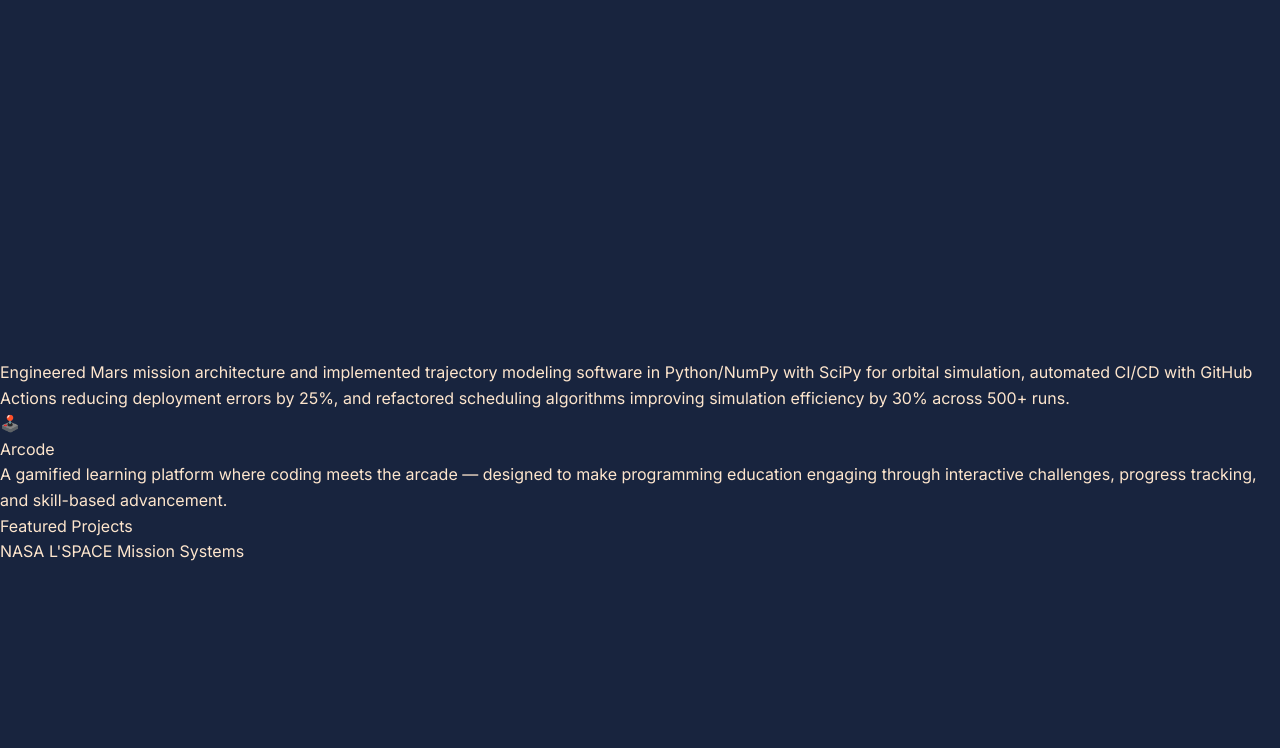
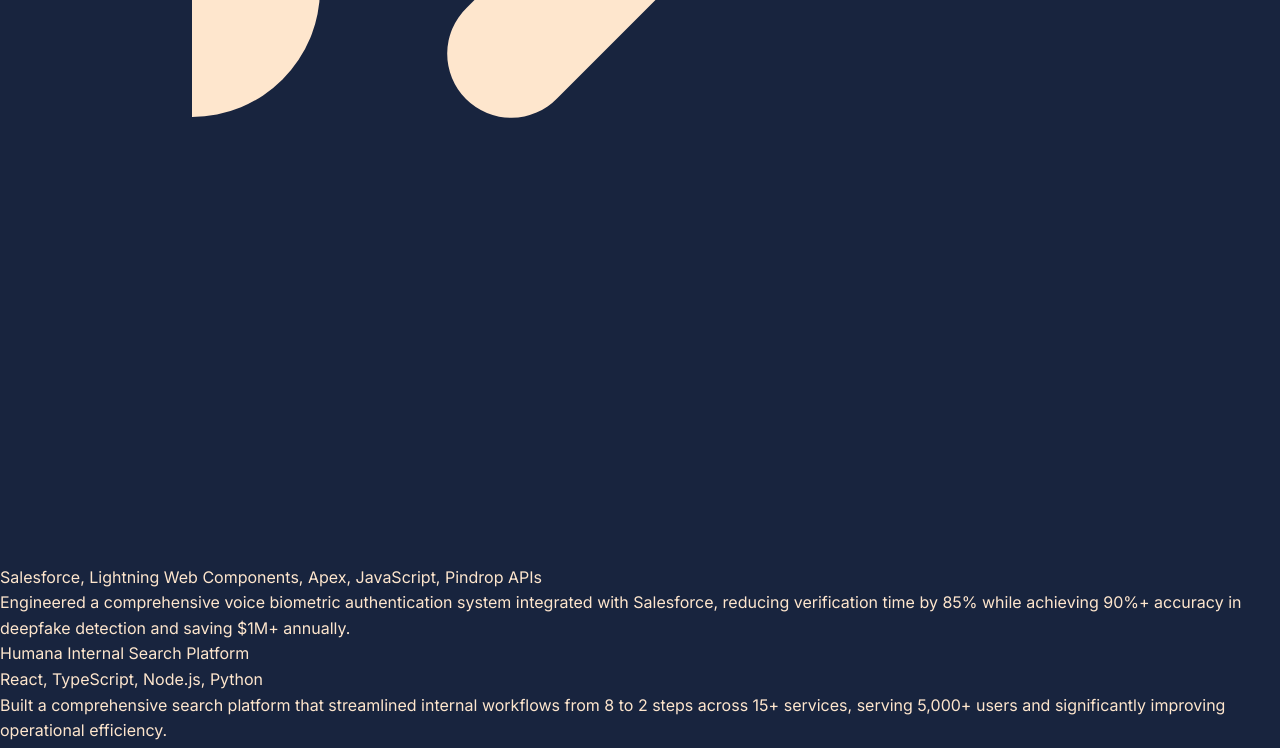
Before and after one commit to HavishPallerla/Havi.sh, a Next.js app: page /projects in a window 1280 px wide. Shown: the part 2000-2748 px from the top of the page. Built offline with nearby package versions, Linux system fonts and the light colour scheme.

Commit message:
redesigned

```diff
--- a/src/app/projects/page.js
+++ b/src/app/projects/page.js
@@ -29,13 +29,6 @@ export default function Projects() {
       external: false
     },
     {
-      title: "NASA L'SPACE",
-      description: "Engineered Mars mission architecture and implemented trajectory modeling software in Python/NumPy with SciPy for orbital simulation, automated CI/CD with GitHub Actions reducing deployment errors by 25%, and refactored scheduling algorithms improving simulation efficiency by 30% across 500+ runs.",
-      icon: "🚀",
-      link: "/nasa-lspace-report.pdf",
-      external: true
-    },
-    {
       title: "Arcode",
       description: "A gamified learning platform where coding meets the arcade — designed to make programming education engaging through interactive challenges, progress tracking, and skill-based advancement.",
       icon: "🕹️",
@@ -46,13 +39,6 @@ export default function Projects() {
 
   const detailedProjects = [
     {
-      title: "NASA L'SPACE Mission Systems",
-      technologies: "Python, NumPy, SciPy, GitHub Actions, Docker",
-      description: "Engineered Mars mission architecture and implemented trajectory modeling software in Python/NumPy with SciPy for orbital simulation, contributing to a proposal selected from 200+ teams. Automated CI/CD with GitHub Actions and Docker, reducing Mars mission software deployment errors by 25%. Refactored Python scheduling algorithms with SciPy to improve simulation efficiency by 30% across 500+ runs.",
-      link: "/nasa-lspace-report.pdf",
-      external: true
-    },
-    {
       title: "Smart Email Triage System",
       technologies: "Python, NLP, Machine Learning",
       description: "Developed an intelligent NLP-powered email classification system for Auto-Owners Insurance that automatically analyzes customer support emails, classifies them into predefined categories, and intelligently routes each email to the appropriate department, reducing manual sorting efforts and accelerating response times."
@@ -60,19 +46,26 @@ export default function Projects() {
     {
       title: "VoiceBiometric Auth",
       technologies: "Salesforce, Lightning Web Components, Apex, JavaScript, Pindrop APIs",
-      description: "Engineered a comprehensive voice biometric authentication system integrated with Salesforce, reducing verification time by 85% while achieving 90%+ accuracy in deepfake detection and saving $25M+ annually.",
+      description: "Engineered a comprehensive voice biometric authentication system integrated with Salesforce, reducing verification time by 85% while achieving 90%+ accuracy in deepfake detection and saving $1M+ annually.",
       link: "https://drive.google.com/file/d/1Lmn3-5jUhpCsGRjEWh9d7bBgYbVW_1YB/view",
       external: true
     },
     {
       title: "Humana Internal Search Platform",
       technologies: "React, TypeScript, Node.js, Python",
-      description: "Built a comprehensive search platform that streamlined internal workflows from 8 to 2 steps across 15+ services, serving 10,000+ users and significantly improving operational efficiency."
+      description: "Built a comprehensive search platform that streamlined internal workflows from 8 to 2 steps across 15+ services, serving 5,000+ users and significantly improving operational efficiency."
     },
     {
       title: "AI Coding Assistant",
-      technologies: "React, Node.js, OpenAI API, JavaScript, Python, Java",
-      description: "Engineered an AI coding assistant using React and Node.js that serves 500+ developers, delivering intelligent code suggestions with OpenAI API integration and custom prompt optimization for multiple programming languages."
+      technologies: "OpenAI API, Microsoft Copilot, Azure DevOps, React, Node.js",
+      description: "Developed an internal AI chatbot for 500+ employees using OpenAI models integrated with Microsoft Copilot tools, saving 20+ hours/month by guiding Agile teams and aligning with Product Owner needs. Increased model accuracy by 35% and deployment speed by 15% through refined prompts and optimized Azure DevOps pipelines. Engineered API test functions to streamline data validation and cut testing time by 20%."
+    },
+    {
+      title: "NASA L'SPACE Mission Systems",
+      technologies: "Python, NumPy, SciPy, GitHub Actions, Docker",
+      description: "Researched mission architecture and built trajectory models in Python (NumPy/SciPy) for orbital simulations. Automated CI/CD with GitHub Actions and Docker, reducing Mars mission software deployment errors by 25%. Optimized Python scheduling algorithms with SciPy to improve simulation efficiency by 30% across 500+ runs.",
+      link: "/nasa-lspace-report.pdf",
+      external: true
     }
   ];
 
```
